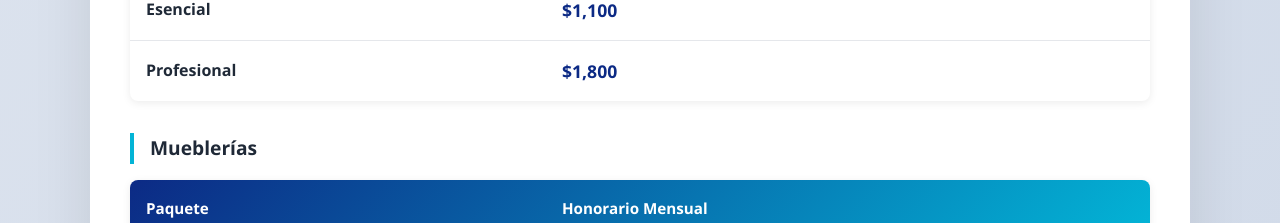
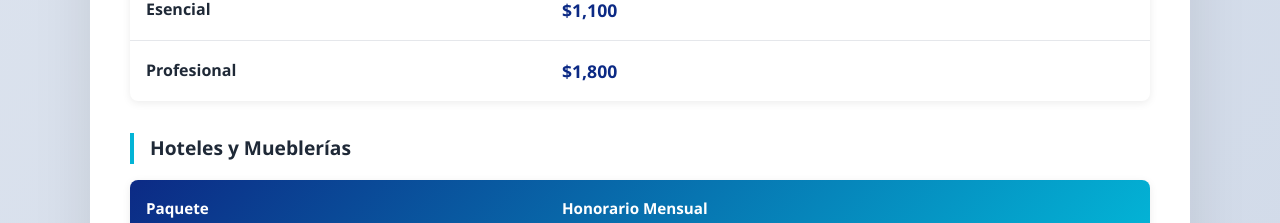
Before and after one commit to maesauldavila/catalogo, a plain HTML site: page index.html in a window 1280 px wide. Shown: the part 4840-5063 px from the top of the page. Drawn offline with Linux system fonts and the light colour scheme.

Commit message:
Update index.html

```diff
--- a/index.html
+++ b/index.html
@@ -912,7 +912,7 @@ Servicios Fiscales: Actividad Empresarial y Minoristas
 </div>
 
 <div class="subsection">
-<h3 class="subsection-title">Mueblerías</h3>
+<h3 class="subsection-title">Hoteles y Mueblerías</h3>
 <table class="service-table">
 <thead>
 <tr>
```
